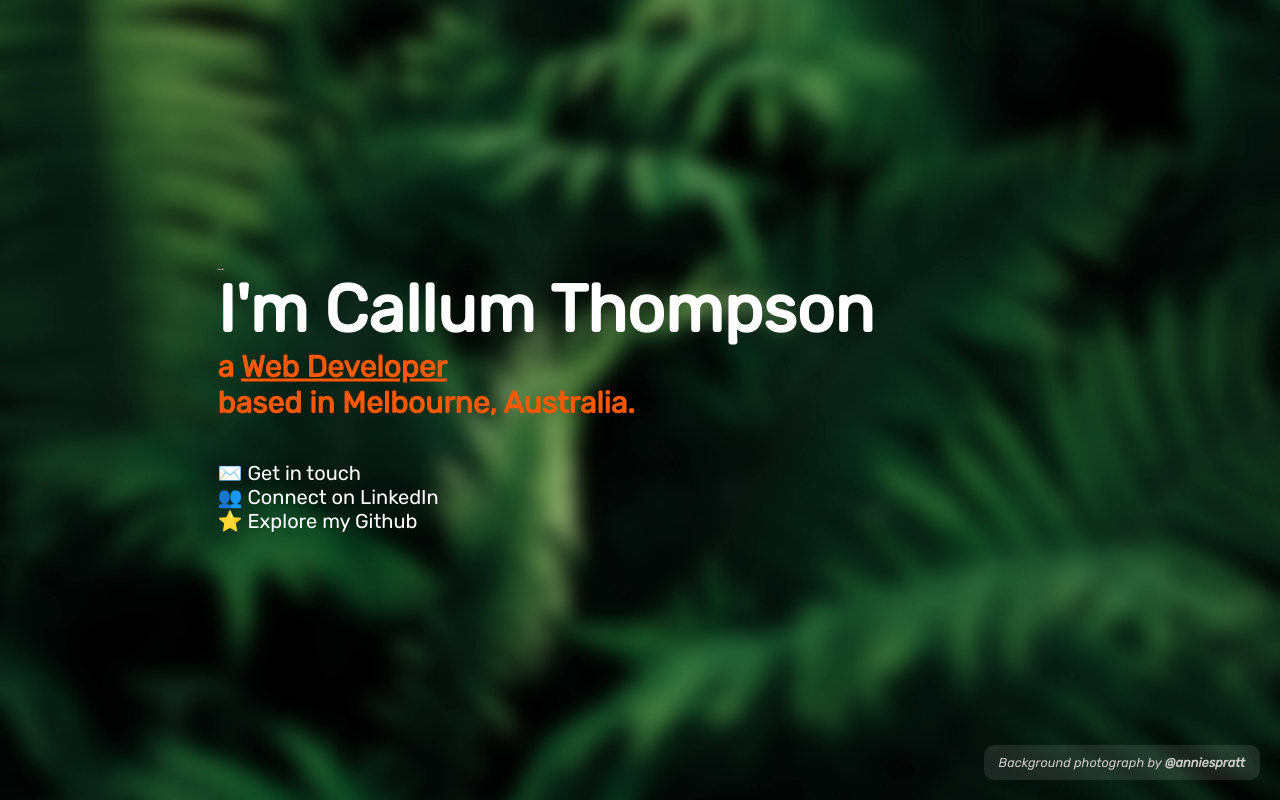
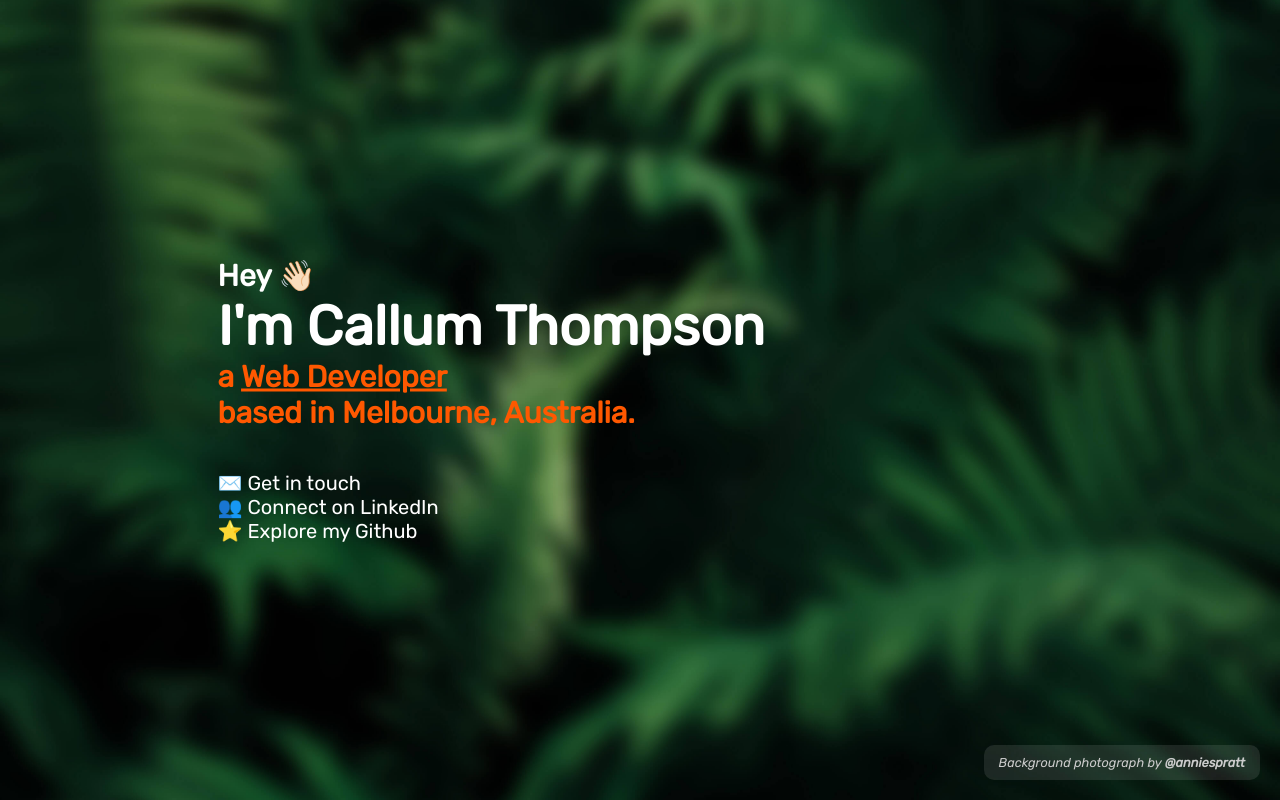
Before and after one commit to calrt/Personal-Website, a plain HTML site: page index.html in a window 1280 px wide. Drawn offline with Linux system fonts and the light colour scheme.

Commit message:
font size fix

```diff
--- a/styles.css
+++ b/styles.css
@@ -62,7 +62,7 @@ body.visible {
 }
 
 h1 {
-  font-size: 4.125rem;
+  font-size: 3.4375rem;
 }
 
 h2 {
@@ -71,7 +71,7 @@ h2 {
 }
 
 h3 {
-  font-size: 1.875px;
+  font-size: 1.875rem;
 }
 
 ul {
```
